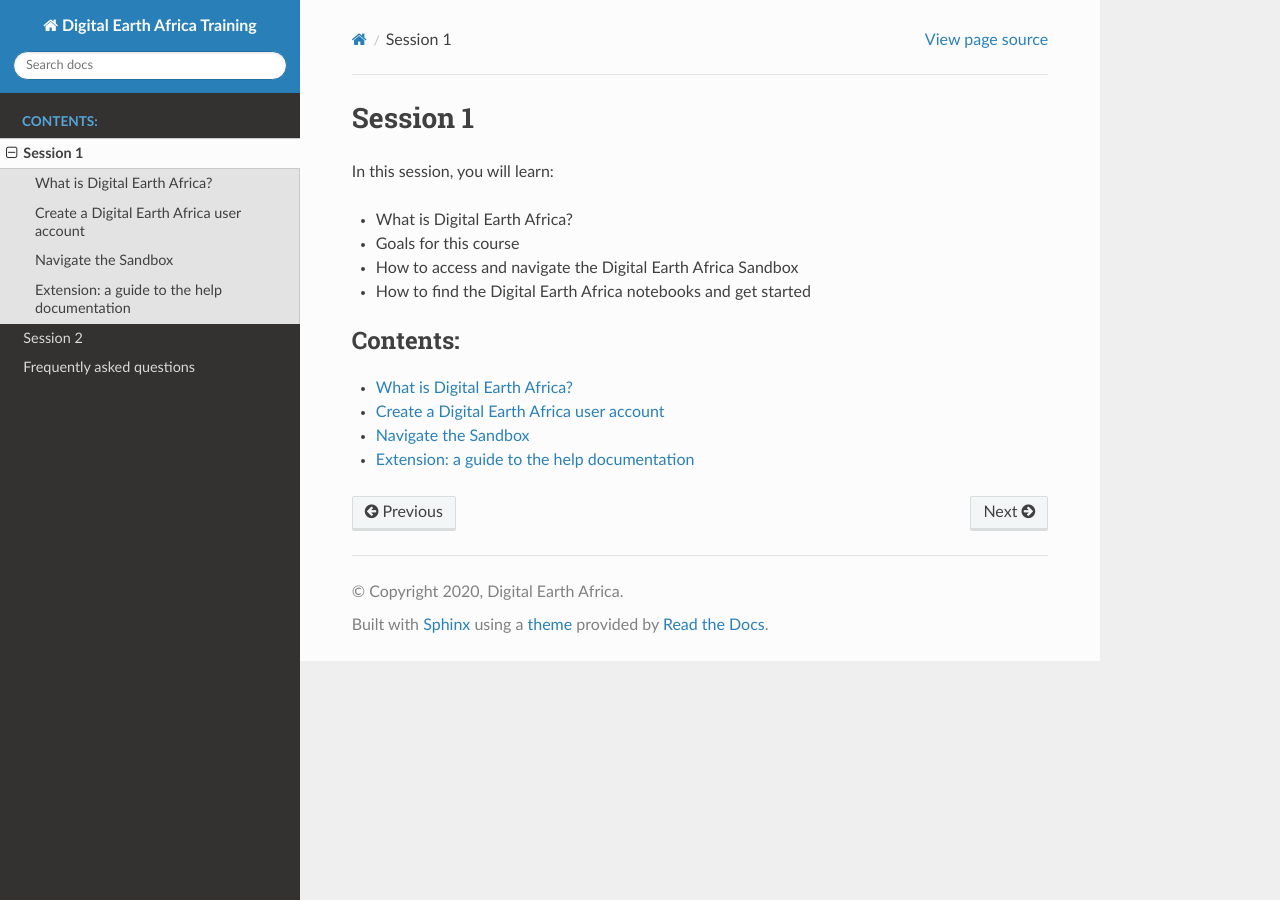
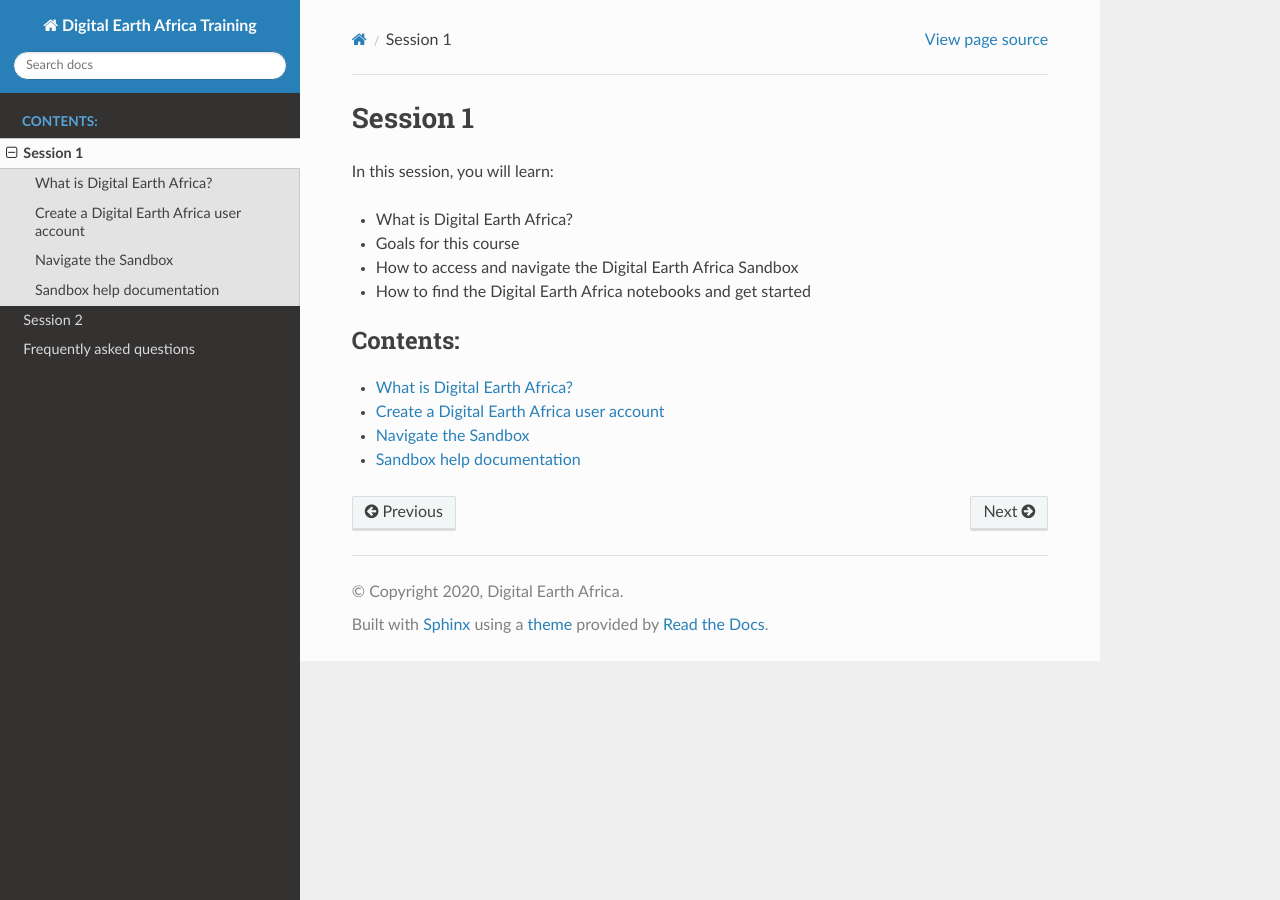
Before and after one commit to digitalearthafrica/deafrica-training-workshop, a Sphinx documentation site: the page built from docs/session_1/index.rst, in a window 1280 px wide. Built offline with Sphinx 7.4.7 and the Read the Docs theme 2.0.0, drawn with Linux system fonts in a browser that asks for light colours; some of the changed lines change nothing that is shown.

Commit message:
Renamed files.

```diff
--- a/docs/session_1/index.rst
+++ b/docs/session_1/index.rst
@@ -17,4 +17,4 @@
    01_what_is_digital_earth_africa
    02_create_a_user_account
    03_navigate_the_sandbox
-   04_getting_started
+   06_help_documentation
```
Also changed, not shown: docs/session_1/06_help_documentation.ipynb.
